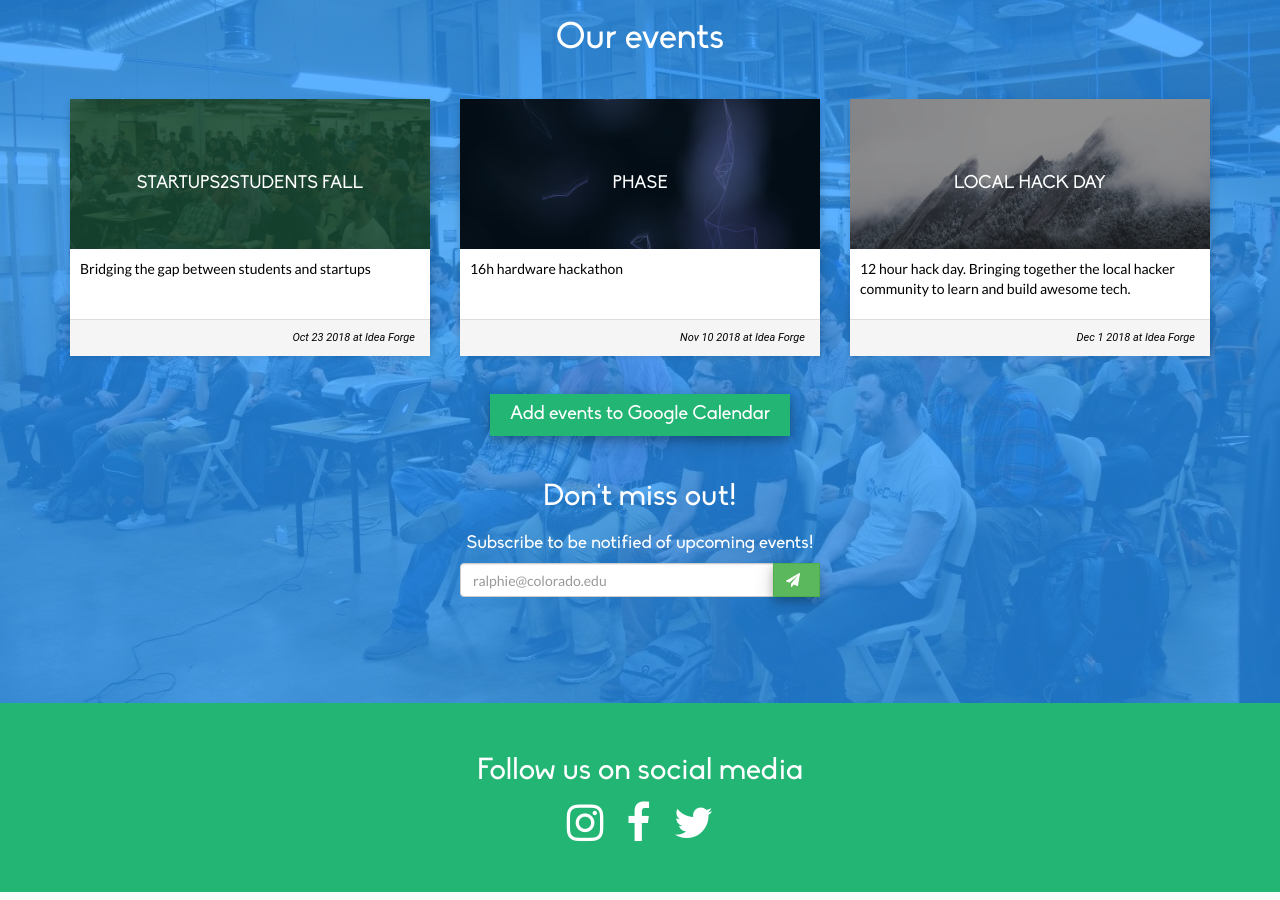
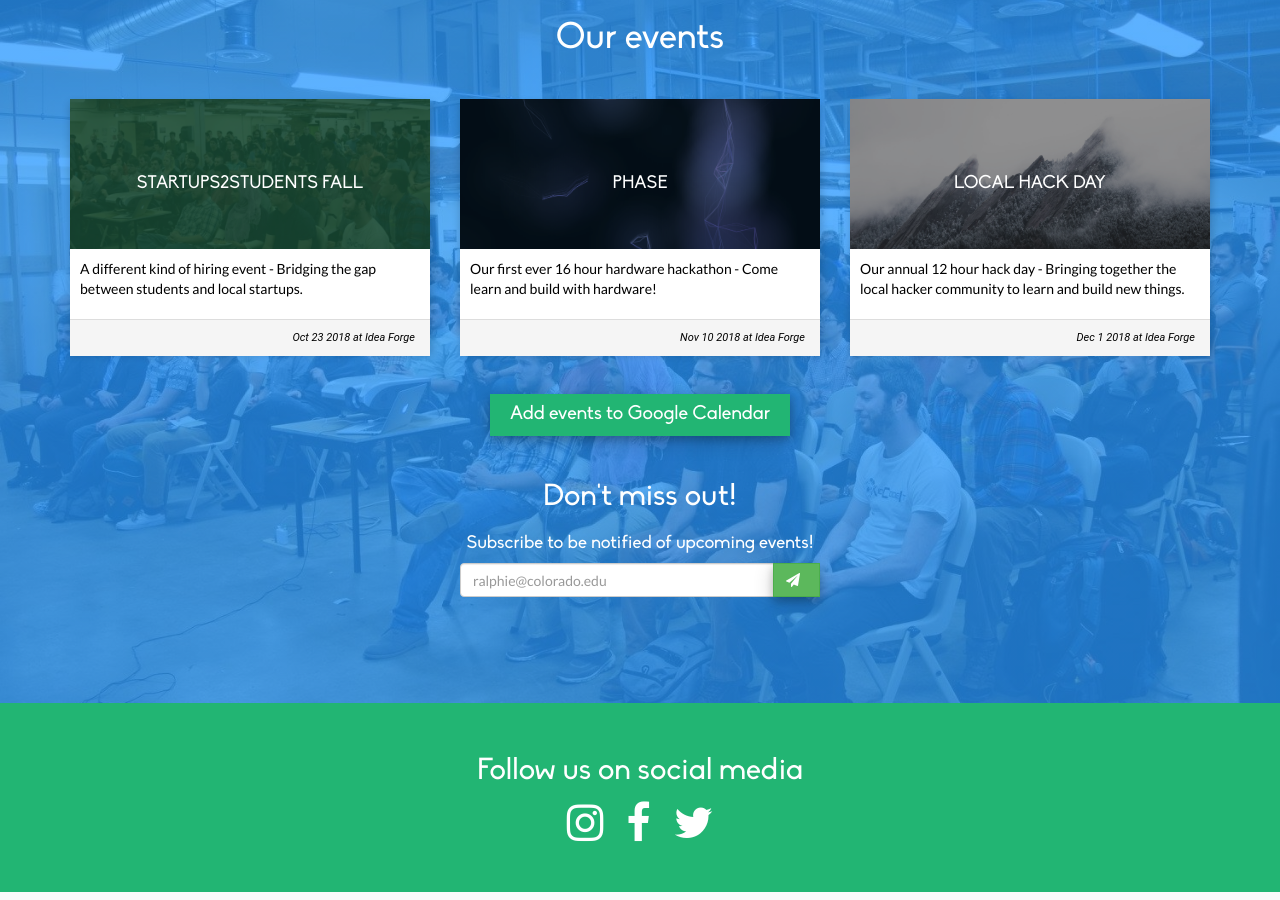
Before and after one commit to casassg/events-landing, a Jekyll site: the page built from index.md, in a window 1280 px wide and 900 px high, scrolled down 773 px. Built offline with Jekyll 4.4.1, drawn with Linux system fonts in a browser that asks for light colours; nearby versions of some CDN libraries.

Commit message:
Update Copy

```diff
--- a/_data/events.yml
+++ b/_data/events.yml
@@ -1,6 +1,6 @@
 - name: Startups2Students Fall
   image-url: assets/img/startups2students.png
-  line: Bridging the gap between students and startups
+  line: A different kind of hiring event - Bridging the gap between students and local startups.
   date: 2018-10-23 6:00 PM
   end-date: 2018-10-23 8:00 PM
   location: Idea Forge
@@ -8,7 +8,7 @@
 
 - name: Phase
   image-url: assets/img/phase.png
-  line: 16h hardware hackathon
+  line: Our first ever 16 hour hardware hackathon - Come learn and build with hardware!
   date: 2018-11-10 7:00 AM
   end-date: 2018-11-11 2:30 AM
   location: Idea Forge
@@ -32,7 +32,7 @@
 
 - name: Local Hack Day
   image-url: assets/img/flatirons.jpg
-  line: 12 hour hack day. Bringing together the local hacker community to learn and build awesome tech.
+  line: Our annual 12 hour hack day - Bringing together the local hacker community to learn and build new things.
   date: 2018-12-1 8:00 AM
   end-date: 2018-12-1 9:15 PM
   location: Idea Forge
```
